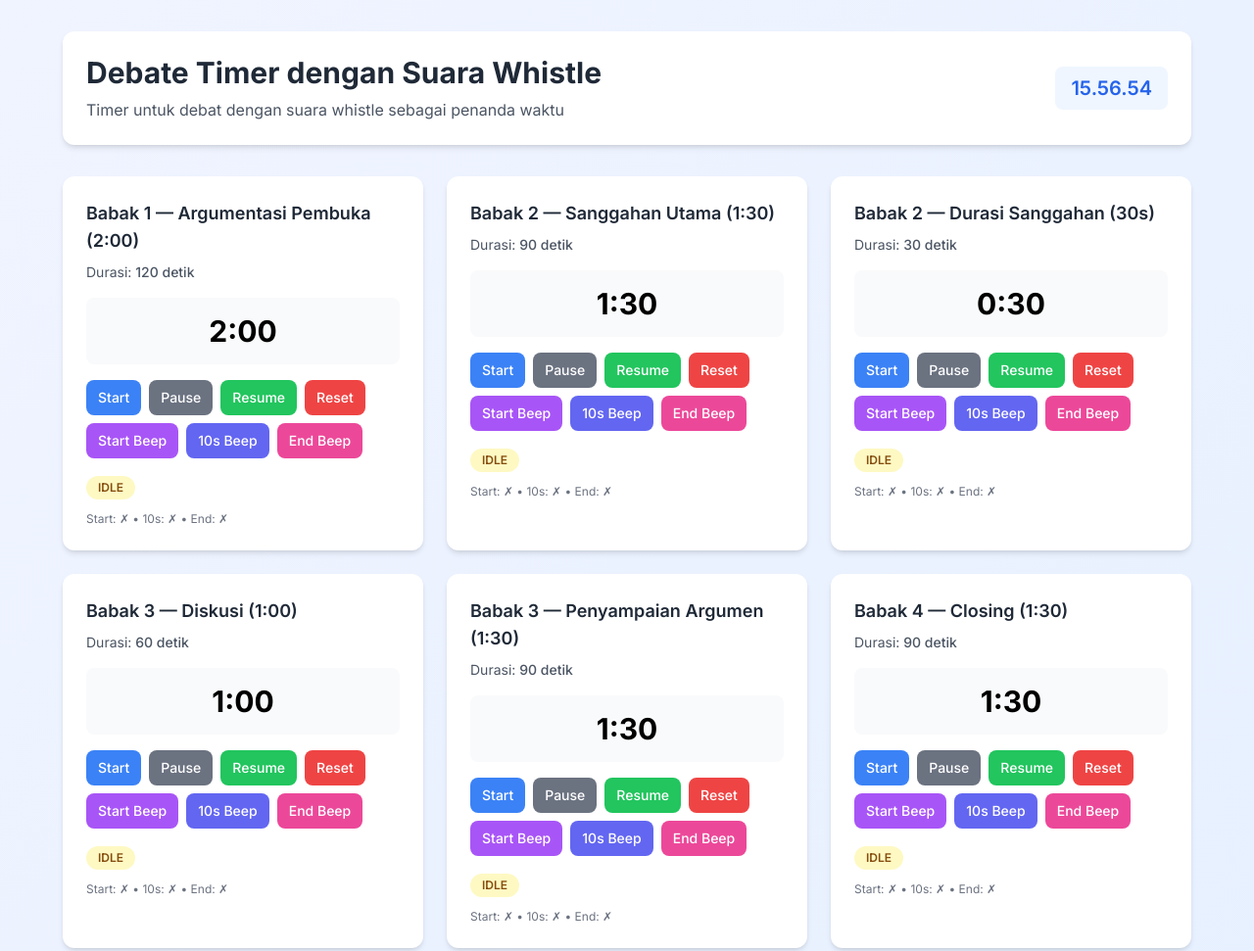
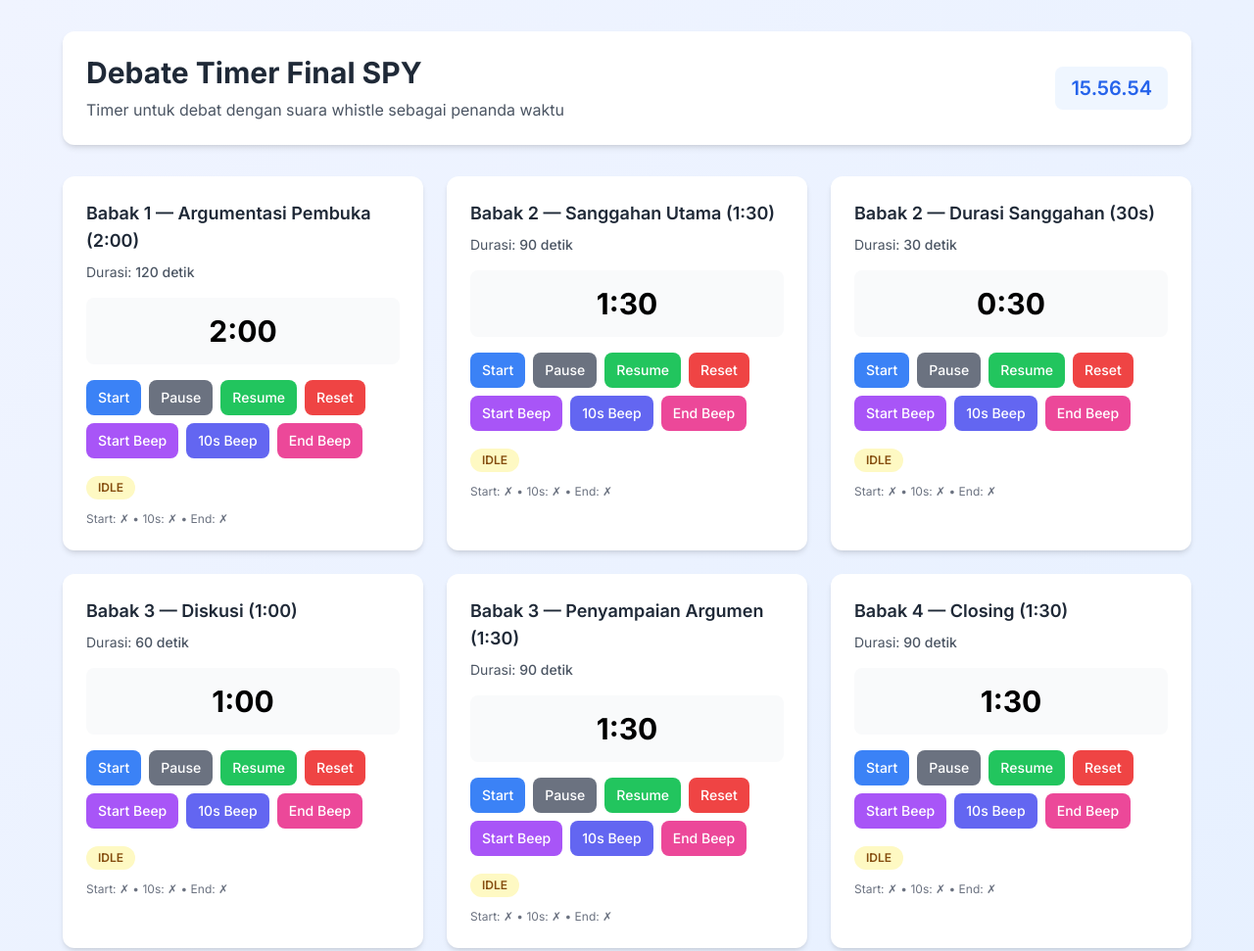
Before and after one commit to Diredjo/Debti_Final_SPY, a plain HTML site: page index.html in a window 1280 px wide. Shown: the top 971 px of the page at 98% size. Drawn offline with nearby package versions, Linux system fonts and the light colour scheme.

Commit message:
Update index.html

```diff
--- a/index.html
+++ b/index.html
@@ -3,7 +3,7 @@
 <head>
     <meta charset="UTF-8">
     <meta name="viewport" content="width=device-width, initial-scale=1.0">
-    <title>Debate Timer dengan Suara Whistle</title>
+    <title>Debate Timer Final SPY</title>
     <script src="https://cdn.tailwindcss.com"></script>
     <style>
         @import url('https://fonts.googleapis.com/css2?family=Inter:wght@300;400;500;600;700&display=swap');
@@ -57,7 +57,7 @@
         <!-- Header -->
         <header class="flex flex-col md:flex-row justify-between items-center mb-8 p-6 bg-white rounded-xl shadow-md">
             <div>
-                <h1 class="text-2xl md:text-3xl font-bold text-gray-800">Debate Timer dengan Suara Whistle</h1>
+                <h1 class="text-2xl md:text-3xl font-bold text-gray-800">Debate Timer Final SPY</h1>
                 <p class="text-gray-600 mt-2">Timer untuk debat dengan suara whistle sebagai penanda waktu</p>
             </div>
             <div class="mt-4 md:mt-0">
```
